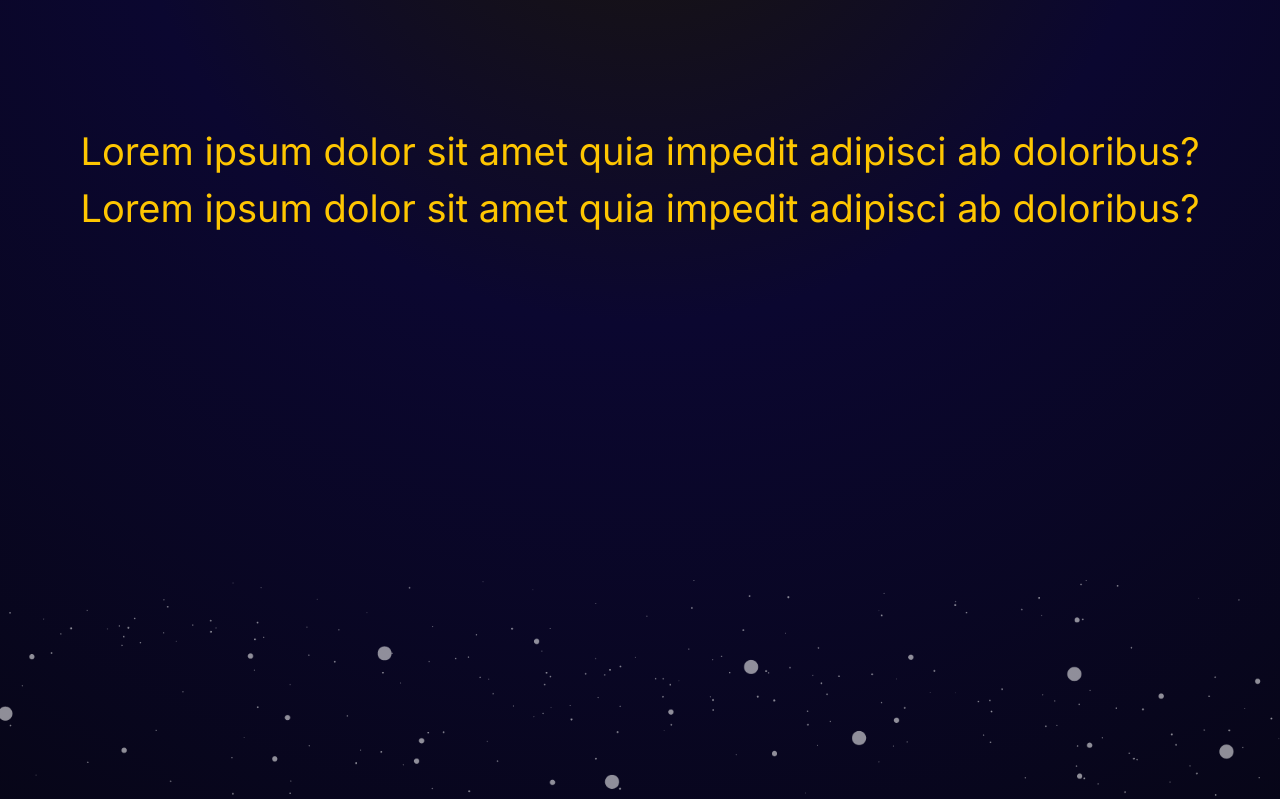
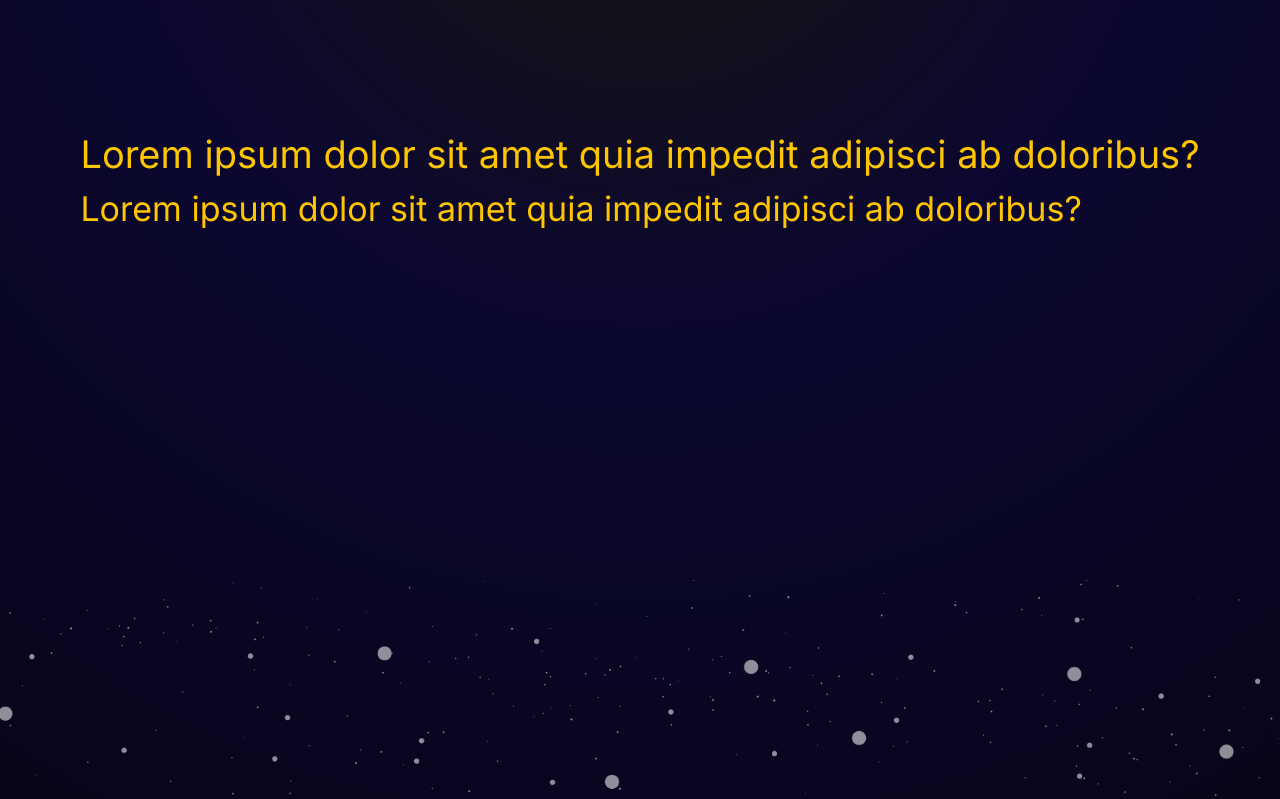
Before and after one commit to Azoonex/profileMy, a Next.js app: page / in a window 1280 px wide. Shown: the part 1900-2699 px from the top of the page. Built offline with nearby package versions, Linux system fonts and the light colour scheme.

Commit message:
fixed in subtitle

```diff
--- a/components/Workers/SubTitle.tsx
+++ b/components/Workers/SubTitle.tsx
@@ -5,14 +5,12 @@ function SubTitle() {
 
   return (
     <div className="">
-      {
-      workData.map(item=>(
-          <h2 className="text-yellow-50">
-           {item.label}
-          </h2>
-
-      ))}
-
+      <h2 className="text-yellow-50">
+        {workData.label_1}
+      </h2>
+      <h3 className="text-yellow-50">
+        {workData.label_2}
+      </h3>
     </div>
   )
 }
--- a/constant/index.ts
+++ b/constant/index.ts
@@ -1,20 +1,12 @@
 export const NAV_LINKS = [
-    { id:1,href: "/", key: "home", label: "Home" },
-    { id:2,href: "/", key: "how_hilink_work", label: "How Hilink Work?" },
-    { id:3,href: "/", key: "services", label: "Services" },
-    { id:4,href: "/", key: "pricing ", label: "Pricing " },
-    { id:5,href: "/", key: "contact_us", label: "Contact Us" },
+    { id: 1, href: "/", key: "home", label: "Home" },
+    { id: 2, href: "/", key: "how_hilink_work", label: "How Hilink Work?" },
+    { id: 3, href: "/", key: "services", label: "Services" },
+    { id: 4, href: "/", key: "pricing ", label: "Pricing " },
+    { id: 5, href: "/", key: "contact_us", label: "Contact Us" },
 ];
 
-
-export const workData = [
-        {
-            id: 1,
-            label: " Lorem ipsum dolor sit amet quia impedit adipisci ab doloribus?",
-        },
-        {
-            id: 2,
-            label: " Lorem ipsum dolor sit amet quia impedit adipisci ab doloribus?",
-        },
-
-    ]
+export const workData = {
+    label_1: " Lorem ipsum dolor sit amet quia impedit adipisci ab doloribus?",
+    label_2: " Lorem ipsum dolor sit amet quia impedit adipisci ab doloribus?"
+};
```
